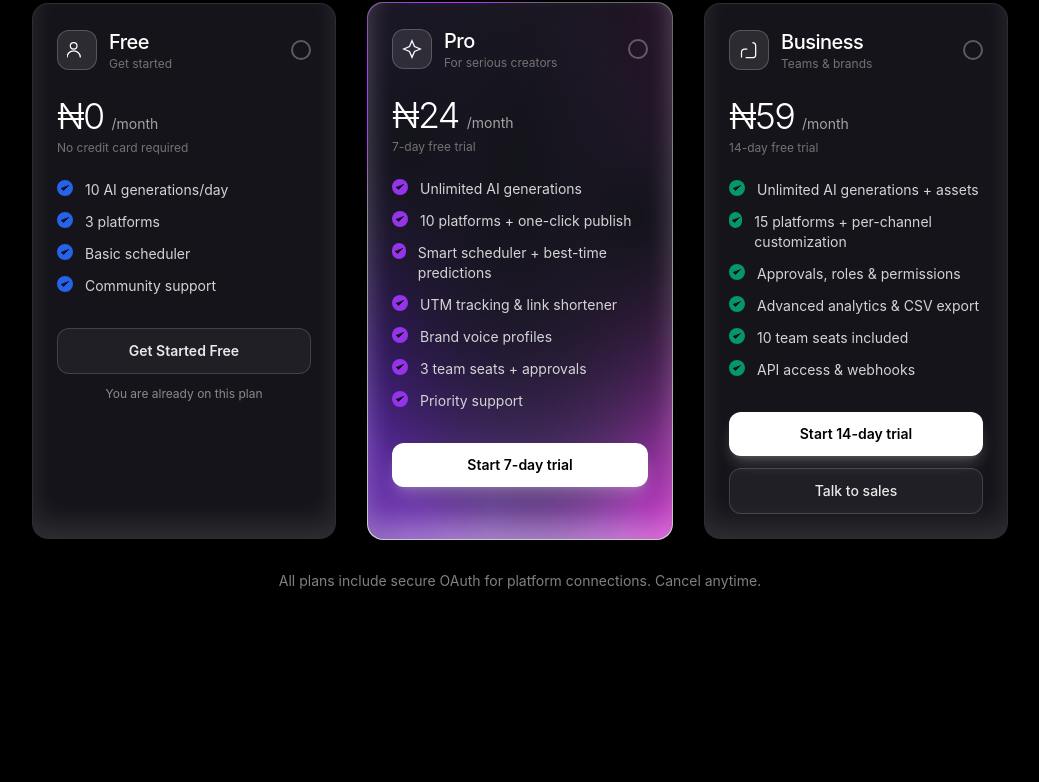
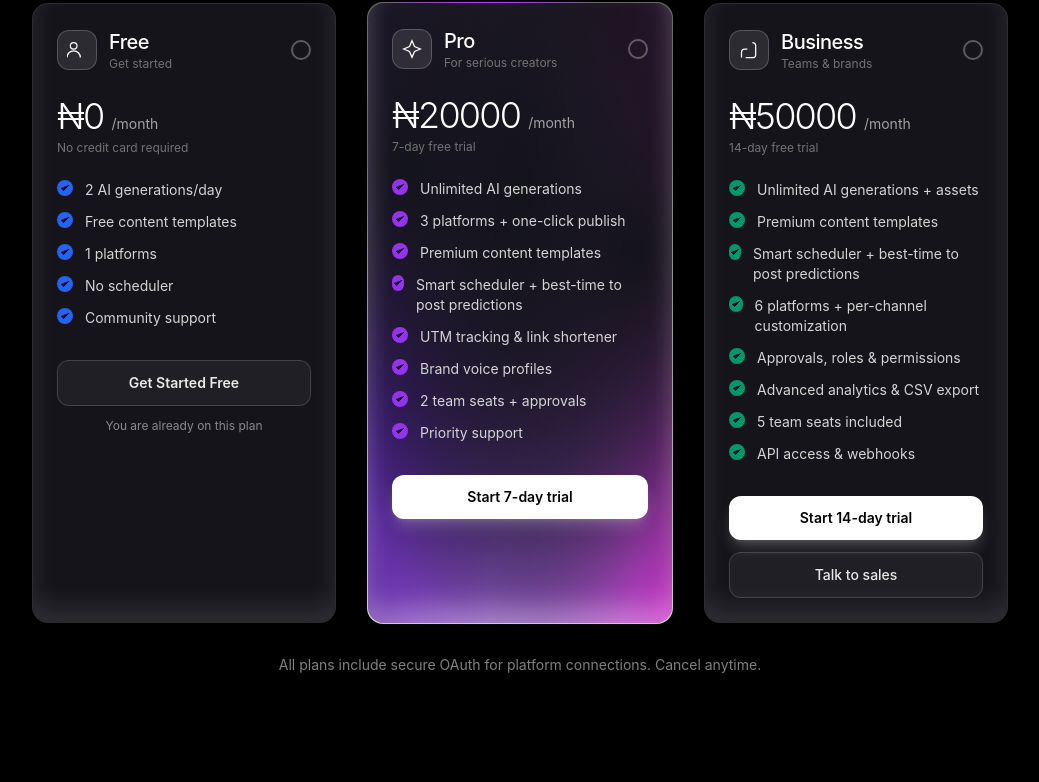
Before and after one commit to Jinoprinx/jinoshare, a Next.js app in the folder packages/web/: page / in a window 1280 px wide. Shown: the part 6100-6882 px from the top of the page, without its empty margins (120-1159 px from the left). Built offline with nearby package versions, Linux system fonts and the light colour scheme; no server answers.

Commit message:
Aligning card features

```diff
--- a/packages/web/components/PricingSection.tsx
+++ b/packages/web/components/PricingSection.tsx
@@ -11,38 +11,42 @@ const PricingSection = () => {
     {
       _id: 'free',
       name: 'Free',
-      price: 0,
+      price:  0,
       features: [
-        '10 AI generations/day',
-        '3 platforms',
-        'Basic scheduler',
+        '2 AI generations/day',
+        'Free content templates',
+        '1 platforms',
+        'No scheduler',
         'Community support',
       ],
     },
     {
       _id: 'pro',
       name: 'Pro',
-      price: 24,
+      price:  20000,
       features: [
         'Unlimited AI generations',
-        '10 platforms + one-click publish',
-        'Smart scheduler + best-time predictions',
+        '3 platforms + one-click publish',
+        'Premium content templates',
+        'Smart scheduler + best-time to post predictions',
         'UTM tracking & link shortener',
         'Brand voice profiles',
-        '3 team seats + approvals',
+        '2 team seats + approvals',
         'Priority support',
       ],
     },
     {
       _id: 'business',
       name: 'Business',
-      price: 59,
+      price: 50000,
       features: [
         'Unlimited AI generations + assets',
-        '15 platforms + per-channel customization',
+        'Premium content templates',
+        'Smart scheduler + best-time to post predictions',
+        '6 platforms + per-channel customization',
         'Approvals, roles & permissions',
         'Advanced analytics & CSV export',
-        '10 team seats included',
+        '5 team seats included',
         'API access & webhooks',
       ],
     },
```
